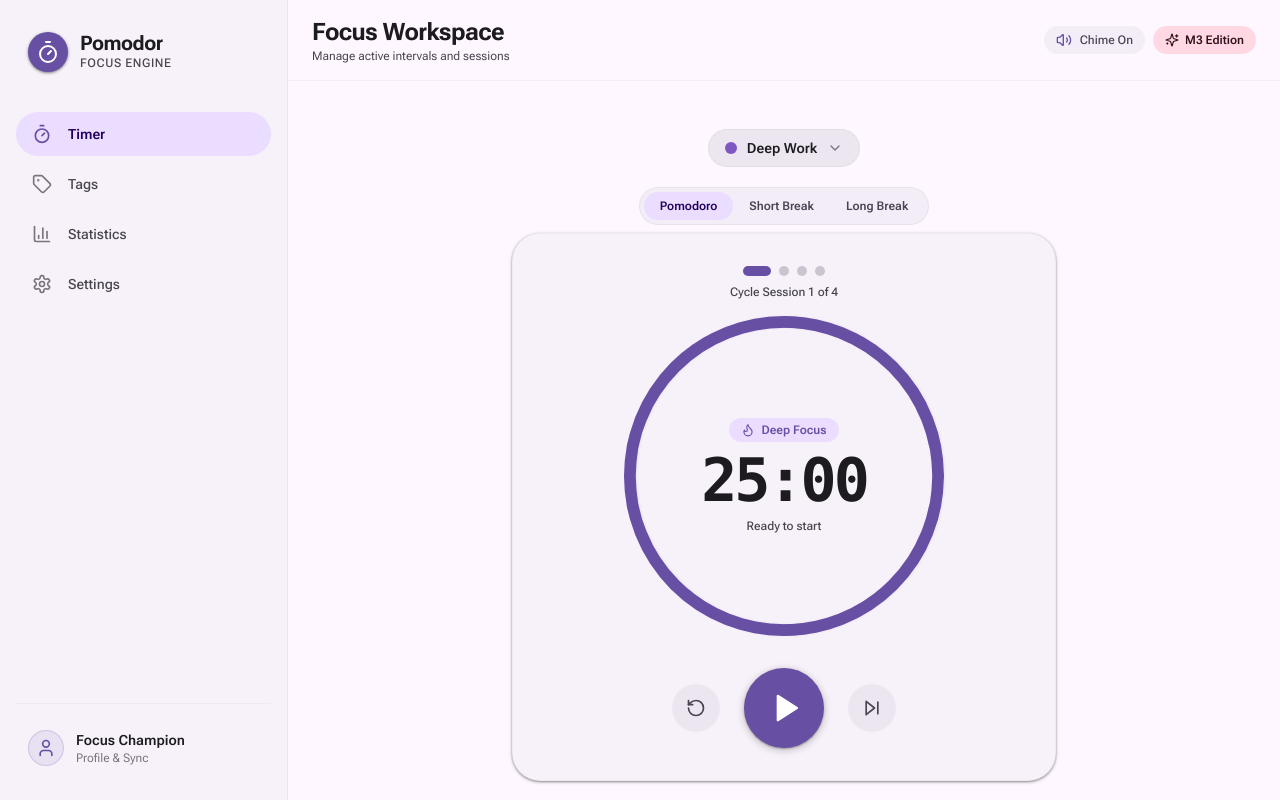
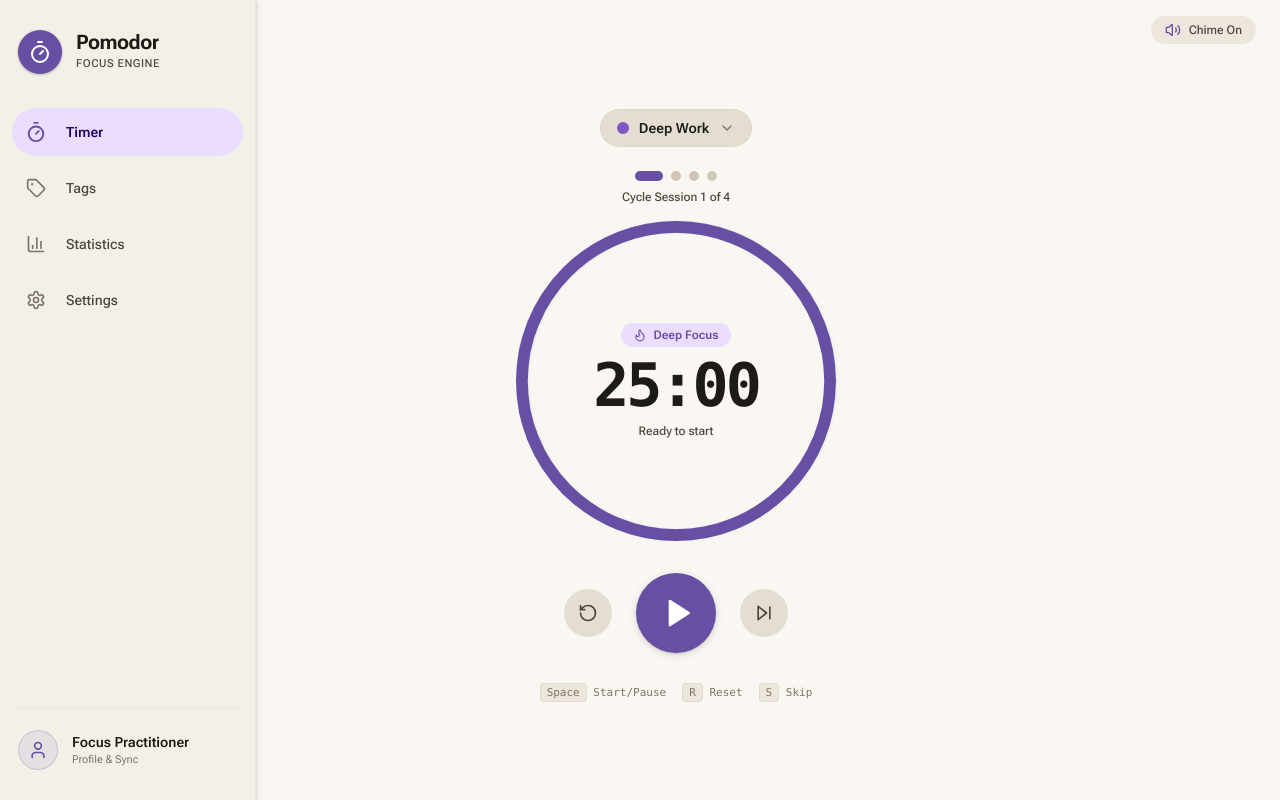
Before and after one commit to Sondrenl/Focus-timer, a React (Vite) app: page / in a window 1280 px wide. Built offline with nearby package versions, Linux system fonts and the light colour scheme.

Commit message:
style: apply cotton cream palette, collapsed expandable rail, unboxed timer layout, and minimal header

```diff
--- a/src/App.tsx
+++ b/src/App.tsx
@@ -14,14 +14,14 @@ const MainContent: React.FC = () => {
 
   return (
     <div className="flex h-screen w-screen overflow-hidden bg-md-background">
-      {/* Left Sidebar */}
+      {/* Left Collapsible Rail / Sidebar */}
       <Sidebar
         isOpenOnMobile={mobileMenuOpen}
         onCloseMobile={() => setMobileMenuOpen(false)}
       />
 
-      {/* Main Workspace Area */}
-      <div className="flex-1 flex flex-col h-full overflow-hidden">
+      {/* Main Workspace Area with offset for the collapsed rail */}
+      <div className="flex-1 flex flex-col h-full overflow-hidden lg:pl-[72px]">
         <Header onOpenMobileMenu={() => setMobileMenuOpen(true)} />
 
         <main className="flex-1 overflow-y-auto overflow-x-hidden p-2 sm:p-4 md:p-6">
--- a/src/components/layout/Header.tsx
+++ b/src/components/layout/Header.tsx
@@ -1,6 +1,7 @@
 import React from 'react';
-import { Menu, Volume2, VolumeX, Sparkles } from 'lucide-react';
+import { Menu, Volume2, VolumeX } from 'lucide-react';
 import { useApp } from '../../context/AppContext';
+import { clsx } from 'clsx';
 
 interface HeaderProps {
   onOpenMobileMenu: () => void;
@@ -10,21 +11,29 @@ export const Header: React.FC<HeaderProps> = ({ onOpenMobileMenu }) => {
   const { currentView, settings, updateSettings } = useApp();
 
   const viewTitles: Record<string, { title: string; subtitle: string }> = {
-    timer: { title: 'Focus Workspace', subtitle: 'Manage active intervals and sessions' },
     tags: { title: 'Tag Management', subtitle: 'Organize and label your focus categories' },
     stats: { title: 'Statistics & Analytics', subtitle: 'Review your focus distribution and trends' },
     settings: { title: 'Preferences & Durations', subtitle: 'Configure cycle lengths and audio cues' },
     profile: { title: 'Account Profile', subtitle: 'Local sync and workspace overview' },
   };
 
-  const currentInfo = viewTitles[currentView] || viewTitles.timer;
+  const currentInfo = viewTitles[currentView];
 
   const toggleSound = () => {
     updateSettings({ soundEnabled: !settings.soundEnabled });
   };
 
+  const isTimerView = currentView === 'timer';
+
   return (
-    <header className="w-full flex items-center justify-between px-6 py-4 border-b border-md-outline-variant/20 bg-md-surface/80 backdrop-blur-md sticky top-0 z-20">
+    <header
+      className={clsx(
+        'w-full flex items-center justify-between px-6 py-4 sticky top-0 z-20 transition-all',
+        isTimerView
+          ? 'bg-transparent border-b border-transparent'
+          : 'bg-md-surface/80 backdrop-blur-md border-b border-md-outline-variant/20'
+      )}
+    >
       <div className="flex items-center gap-3">
         <button
           onClick={onOpenMobileMenu}
@@ -33,6 +42,9 @@ export const Header: React.FC<HeaderProps> = ({ onOpenMobileMenu }) => {
         >
           <Menu className="w-6 h-6" />
         </button>
+
+        {/* Show title only when NOT on timer view */}
+        {!isTimerView && currentInfo && (
           <div>
             <h1 className="text-xl md:text-2xl font-bold text-md-on-surface tracking-tight">
               {currentInfo.title}
@@ -41,12 +53,13 @@ export const Header: React.FC<HeaderProps> = ({ onOpenMobileMenu }) => {
               {currentInfo.subtitle}
             </p>
           </div>
+        )}
       </div>
 
       <div className="flex items-center gap-2">
         <button
           onClick={toggleSound}
-          className="flex items-center gap-2 px-3 py-1.5 rounded-full text-xs font-medium bg-md-surface-container hover:bg-md-surface-container-high transition-colors text-md-on-surface-variant"
+          className="flex items-center gap-2 px-3.5 py-1.5 rounded-full text-xs font-medium bg-md-surface-container hover:bg-md-surface-container-high transition-colors text-md-on-surface-variant shadow-xs"
           title={settings.soundEnabled ? 'Mute sound chime' : 'Enable sound chime'}
         >
           {settings.soundEnabled ? (
@@ -61,11 +74,6 @@ export const Header: React.FC<HeaderProps> = ({ onOpenMobileMenu }) => {
             </>
           )}
         </button>
-
-        <div className="hidden md:flex items-center gap-1.5 px-3 py-1.5 rounded-full bg-md-tertiary-container text-md-on-tertiary-container text-xs font-semibold">
-          <Sparkles className="w-3.5 h-3.5" />
-          <span>M3 Edition</span>
-        </div>
       </div>
     </header>
   );
--- a/src/components/layout/Sidebar.tsx
+++ b/src/components/layout/Sidebar.tsx
@@ -31,39 +31,45 @@ export const Sidebar: React.FC<SidebarProps> = ({
       {/* Mobile Backdrop */}
       {isOpenOnMobile && (
         <div
-          className="fixed inset-0 bg-black/40 z-30 lg:hidden backdrop-blur-xs transition-opacity"
+          className="fixed inset-0 bg-black/30 z-30 lg:hidden backdrop-blur-xs transition-opacity"
           onClick={onCloseMobile}
         />
       )}
 
-      {/* Navigation Drawer Container */}
+      {/* Navigation Rail (collapsed by default, expands to Drawer on hover) */}
       <aside
         className={clsx(
-          'fixed lg:static top-0 bottom-0 left-0 z-40 w-64 md:w-72 bg-md-surface-container-low border-r border-md-outline-variant/30 flex flex-col justify-between py-6 px-4 transition-transform duration-300 ease-in-out',
-          isOpenOnMobile ? 'translate-x-0' : '-translate-x-full lg:translate-x-0'
+          'group fixed top-0 bottom-0 left-0 z-40 bg-md-surface-container-low border-r border-md-outline-variant/30 flex flex-col justify-between py-6 px-3 transition-all duration-300 ease-in-out',
+          // Mobile state
+          isOpenOnMobile
+            ? 'w-64 translate-x-0 shadow-elevation-3'
+            : '-translate-x-full lg:translate-x-0 shadow-xs hover:shadow-elevation-2',
+          // Desktop collapsed width vs hover expanded width
+          'lg:w-[72px] lg:hover:w-64'
         )}
       >
-        {/* Top: Pomodor Logo / Brand */}
+        {/* Top: Pomodor Brand / Logo */}
         <div className="flex flex-col gap-6">
           <button
             onClick={() => handleNav('timer')}
-            className="flex items-center gap-3 px-3 py-2 rounded-2xl hover:bg-md-surface-container transition-colors text-left group"
+            className="flex items-center gap-3.5 p-1.5 rounded-2xl hover:bg-md-surface-container transition-colors text-left"
+            title="Pomodor Main"
           >
-            <div className="w-10 h-10 rounded-2xl bg-md-primary flex items-center justify-center text-white shadow-elevation-1 group-hover:scale-105 transition-transform">
+            <div className="w-11 h-11 shrink-0 rounded-2xl bg-md-primary flex items-center justify-center text-white shadow-elevation-1 transition-transform group-hover:scale-102">
               <Timer className="w-6 h-6" />
             </div>
-            <div>
+            <div className="opacity-0 lg:group-hover:opacity-100 max-lg:opacity-100 transition-opacity duration-200 whitespace-nowrap overflow-hidden">
               <span className="text-xl font-bold tracking-tight text-md-on-surface block leading-none">
                 Pomodor
               </span>
-              <span className="text-xs text-md-on-surface-variant tracking-wider font-medium uppercase mt-0.5 block">
+              <span className="text-[11px] text-md-on-surface-variant tracking-wider font-medium uppercase mt-1 block">
                 Focus Engine
               </span>
             </div>
           </button>
 
-          {/* Center Navigation Links */}
-          <nav className="flex flex-col gap-1.5 mt-2">
+          {/* Navigation Links */}
+          <nav className="flex flex-col gap-2 mt-1">
             {navItems.map((item) => {
               const Icon = item.icon;
               const isActive = currentView === item.id;
@@ -72,40 +78,51 @@ export const Sidebar: React.FC<SidebarProps> = ({
                 <button
                   key={item.id}
                   onClick={() => handleNav(item.id)}
+                  title={item.label}
                   className={clsx(
-                    'flex items-center gap-4 px-4 py-3 rounded-full text-sm font-medium transition-all duration-200 text-left',
+                    'flex items-center gap-3.5 p-2 rounded-2xl text-sm font-medium transition-all duration-200 text-left relative overflow-hidden',
                     isActive
                       ? 'bg-md-primary-container text-md-on-primary-container font-semibold shadow-xs'
                       : 'text-md-on-surface-variant hover:bg-md-surface-container hover:text-md-on-surface'
                   )}
                 >
-                  <Icon className={clsx('w-5 h-5', isActive ? 'text-md-primary' : 'text-md-outline')} />
-                  <span>{item.label}</span>
+                  <div className="w-8 h-8 shrink-0 flex items-center justify-center">
+                    <Icon
+                      className={clsx(
+                        'w-5 h-5 transition-transform duration-200',
+                        isActive ? 'text-md-primary scale-110' : 'text-md-outline'
+                      )}
+                    />
+                  </div>
+                  <span className="opacity-0 lg:group-hover:opacity-100 max-lg:opacity-100 transition-opacity duration-200 whitespace-nowrap overflow-hidden">
+                    {item.label}
+                  </span>
                 </button>
               );
             })}
           </nav>
         </div>
 
-        {/* Bottom: Profile Link */}
+        {/* Bottom: User Profile Link */}
         <div className="border-t border-md-outline-variant/20 pt-4">
           <button
             onClick={() => handleNav('profile')}
+            title="Profile & Sync"
             className={clsx(
-              'flex items-center gap-3 w-full px-3 py-2.5 rounded-2xl transition-all duration-200 text-left',
+              'flex items-center gap-3.5 p-1.5 rounded-2xl transition-all duration-200 text-left w-full overflow-hidden',
               currentView === 'profile'
                 ? 'bg-md-secondary-container text-md-on-secondary-container font-semibold'
                 : 'hover:bg-md-surface-container text-md-on-surface-variant'
             )}
           >
-            <div className="w-9 h-9 rounded-full bg-md-primary/10 border border-md-primary/20 flex items-center justify-center text-md-primary shrink-0">
+            <div className="w-10 h-10 rounded-full bg-md-primary/10 border border-md-primary/20 flex items-center justify-center text-md-primary shrink-0">
               <User className="w-5 h-5" />
             </div>
-            <div className="overflow-hidden">
+            <div className="opacity-0 lg:group-hover:opacity-100 max-lg:opacity-100 transition-opacity duration-200 whitespace-nowrap overflow-hidden">
               <span className="text-sm font-semibold text-md-on-surface truncate block">
-                Focus Champion
+                Focus Practitioner
               </span>
-              <span className="text-xs text-md-outline truncate block">
+              <span className="text-[11px] text-md-outline truncate block">
                 Profile & Sync
               </span>
             </div>
--- a/src/components/timer/TimerWorkspace.tsx
+++ b/src/components/timer/TimerWorkspace.tsx
@@ -4,8 +4,6 @@ import { TimerDisplay } from './TimerDisplay';
 import { TimerControls } from './TimerControls';
 import { CycleIndicator } from './CycleIndicator';
 import { useTimer } from '../../hooks/useTimer';
-import { SessionType } from '../../types/timer';
-import { clsx } from 'clsx';
 
 export const TimerWorkspace: React.FC = () => {
   const {
@@ -18,7 +16,6 @@ export const TimerWorkspace: React.FC = () => {
     toggleStartPause,
     resetTimer,
     skipInterval,
-    setSessionTypeManually,
   } = useTimer();
 
   // Keyboard shortcut listener (Space = Toggle, R = Reset, S = Skip)
@@ -43,42 +40,15 @@ export const TimerWorkspace: React.FC = () => {
     return () => window.removeEventListener('keydown', handleKeyDown);
   }, [toggleStartPause, resetTimer, skipInterval]);
 
-  const tabs: { type: SessionType; label: string }[] = [
-    { type: 'WORK', label: 'Pomodoro' },
-    { type: 'SHORT_BREAK', label: 'Short Break' },
-    { type: 'LONG_BREAK', label: 'Long Break' },
-  ];
-
   return (
     <div className="w-full max-w-xl mx-auto flex flex-col items-center justify-center py-6 px-4">
-      {/* Top Workspace Controls: Tag Selector & Mode Tabs */}
-      <div className="w-full flex flex-col items-center gap-5 mb-2">
+      {/* Top Tag Selector */}
+      <div className="w-full flex flex-col items-center mb-6">
         <TagSelector />
-
-        {/* Mode Segmented Button / Tabs */}
-        <div className="inline-flex p-1 bg-md-surface-container rounded-full border border-md-outline-variant/30 shadow-xs">
-          {tabs.map((tab) => {
-            const isActive = sessionType === tab.type;
-            return (
-              <button
-                key={tab.type}
-                onClick={() => setSessionTypeManually(tab.type)}
-                className={clsx(
-                  'px-4 py-1.5 rounded-full text-xs font-semibold transition-all duration-200 select-none',
-                  isActive
-                    ? 'bg-md-primary-container text-md-on-primary-container shadow-xs'
-                    : 'text-md-on-surface-variant hover:text-md-on-surface hover:bg-md-surface-container-high'
-                )}
-              >
-                {tab.label}
-              </button>
-            );
-          })}
-        </div>
       </div>
 
-      {/* Main Timer Display Card */}
-      <div className="w-full bg-md-surface-container-low border border-md-outline-variant/20 rounded-3xl p-6 md:p-8 flex flex-col items-center shadow-elevation-1">
+      {/* Central Timer Elements (no box/card container) */}
+      <div className="w-full flex flex-col items-center">
         <CycleIndicator
           currentCycle={currentCycle}
           maxCycles={maxCycles}
@@ -101,7 +71,7 @@ export const TimerWorkspace: React.FC = () => {
       </div>
 
       {/* Helpful keyboard cues */}
-      <div className="flex items-center gap-4 text-[11px] text-md-outline mt-6 select-none font-mono">
+      <div className="flex items-center gap-4 text-[11px] text-md-outline mt-8 select-none font-mono">
         <span><kbd className="px-1.5 py-0.5 rounded bg-md-surface-container border border-md-outline-variant/40">Space</kbd> Start/Pause</span>
         <span><kbd className="px-1.5 py-0.5 rounded bg-md-surface-container border border-md-outline-variant/40">R</kbd> Reset</span>
         <span><kbd className="px-1.5 py-0.5 rounded bg-md-surface-container border border-md-outline-variant/40">S</kbd> Skip</span>
--- a/src/index.css
+++ b/src/index.css
@@ -3,24 +3,24 @@
 @tailwind utilities;
 
 :root {
-  /* Material Design 3 Dynamic Token Variables */
+  /* Material Design 3 Dynamic Token Variables - Cotton / Warm Cream Theme */
   --md-sys-color-primary: #6750a4;
   --md-sys-color-on-primary: #ffffff;
   --md-sys-color-primary-container: #eaddff;
   --md-sys-color-on-primary-container: #21005d;
-  --md-sys-color-surface: #fef7ff;
-  --md-sys-color-on-surface: #1d1b20;
-  --md-sys-color-surface-container: #f3edf7;
-  --md-sys-color-surface-container-high: #ece6f0;
-  --md-sys-color-outline: #79747e;
-  --md-sys-color-outline-variant: #cac4d0;
+  --md-sys-color-surface: #faf7f2;
+  --md-sys-color-on-surface: #1d1b16;
+  --md-sys-color-surface-container: #ece6dc;
+  --md-sys-color-surface-container-high: #e4ddd2;
+  --md-sys-color-outline: #7d7569;
+  --md-sys-color-outline-variant: #cfc6b8;
 }
 
 body {
   margin: 0;
   font-family: 'Roboto Flex', -apple-system, BlinkMacSystemFont, 'Segoe UI', Roboto, Oxygen, Ubuntu, Cantarell, sans-serif;
-  background-color: #fef7ff;
-  color: #1d1b20;
+  background-color: #faf7f2;
+  color: #1d1b16;
   -webkit-font-smoothing: antialiased;
   -moz-osx-font-smoothing: grayscale;
 }
@@ -36,10 +36,10 @@ body {
 }
 
 ::-webkit-scrollbar-thumb {
-  background: #cac4d0;
+  background: #cfc6b8;
   border-radius: 9999px;
 }
 
 ::-webkit-scrollbar-thumb:hover {
-  background: #79747e;
+  background: #7d7569;
 }
--- a/tailwind.config.js
+++ b/tailwind.config.js
@@ -7,7 +7,7 @@ export default {
   theme: {
     extend: {
       colors: {
-        // Material Design 3 Pastel / Purple theme tokens
+        // Material Design 3 Cotton / Warm Cream theme tokens
         md: {
           primary: '#6750A4',
           'on-primary': '#FFFFFF',
@@ -25,19 +25,19 @@ export default {
           'on-error': '#FFFFFF',
           'error-container': '#F9DEDC',
           'on-error-container': '#410E0B',
-          background: '#FEF7FF',
-          'on-background': '#1D1B20',
-          surface: '#FEF7FF',
-          'on-surface': '#1D1B20',
-          'surface-variant': '#E7E0EC',
-          'on-surface-variant': '#49454F',
-          outline: '#79747E',
-          'outline-variant': '#CAC4D0',
+          background: '#FAF7F2',
+          'on-background': '#1D1B16',
+          surface: '#FAF7F2',
+          'on-surface': '#1D1B16',
+          'surface-variant': '#E8E1D5',
+          'on-surface-variant': '#4B463E',
+          outline: '#7D7569',
+          'outline-variant': '#CFC6B8',
           'surface-container-lowest': '#FFFFFF',
-          'surface-container-low': '#F7F2FA',
-          'surface-container': '#F3EDF7',
-          'surface-container-high': '#ECE6F0',
-          'surface-container-highest': '#E6E0E9',
+          'surface-container-low': '#F4F0E8',
+          'surface-container': '#ECE6DC',
+          'surface-container-high': '#E4DDD2',
+          'surface-container-highest': '#DDD5C7',
         }
       },
       borderRadius: {
@@ -54,10 +54,10 @@ export default {
         sans: ['"Roboto Flex"', '"Roboto"', 'system-ui', '-apple-system', 'sans-serif'],
       },
       boxShadow: {
-        'elevation-1': '0px 1px 3px 1px rgba(0, 0, 0, 0.15), 0px 1px 2px 0px rgba(0, 0, 0, 0.30)',
-        'elevation-2': '0px 2px 6px 2px rgba(0, 0, 0, 0.15), 0px 1px 2px 0px rgba(0, 0, 0, 0.30)',
-        'elevation-3': '0px 4px 8px 3px rgba(0, 0, 0, 0.15), 0px 1px 3px 0px rgba(0, 0, 0, 0.30)',
-        'elevation-4': '0px 6px 10px 4px rgba(0, 0, 0, 0.15), 0px 2px 3px 0px rgba(0, 0, 0, 0.30)',
+        'elevation-1': '0px 1px 3px 1px rgba(0, 0, 0, 0.08), 0px 1px 2px 0px rgba(0, 0, 0, 0.15)',
+        'elevation-2': '0px 2px 6px 2px rgba(0, 0, 0, 0.08), 0px 1px 2px 0px rgba(0, 0, 0, 0.15)',
+        'elevation-3': '0px 4px 8px 3px rgba(0, 0, 0, 0.08), 0px 1px 3px 0px rgba(0, 0, 0, 0.15)',
+        'elevation-4': '0px 6px 10px 4px rgba(0, 0, 0, 0.08), 0px 2px 3px 0px rgba(0, 0, 0, 0.15)',
       }
     },
   },
```
Lines whose indentation alone changed are shown as unchanged.
